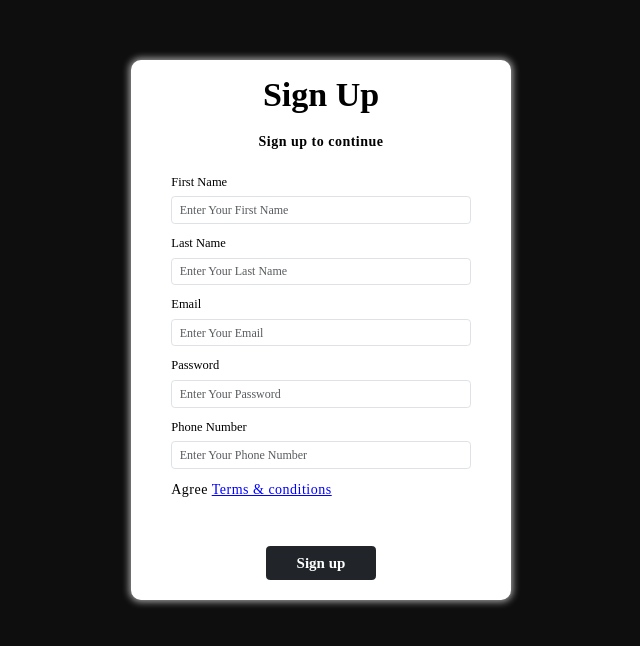
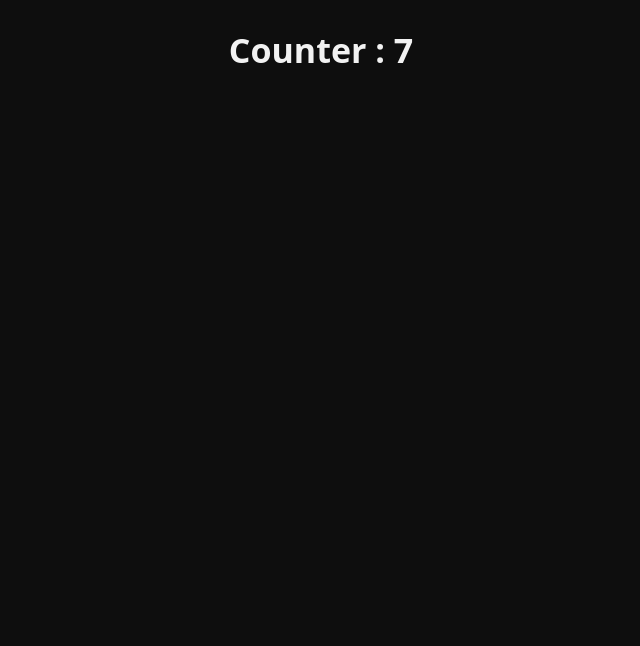
Before and after one commit to dixit9232/react-first-app, a React (Vite) app: page / in a window 1280 px wide. Shown: the top 646 px of the page, without its empty margins (319-959 px from the left). Built offline with nearby package versions, Linux system fonts and the light colour scheme.

Commit message:
add Counter component with auto-increment functionality; update App to render Counter instead of RegistrationForm

```diff
--- a/src/App.jsx
+++ b/src/App.jsx
@@ -1,5 +1,5 @@
-import { RegistrationForm } from "./RegistrationForm/RegistrationForm";
+import { Counter } from "./hooks/useEffect/Counter";
 
 export default function App() {
-  return <RegistrationForm/>;
+  return <Counter/>;
 }
--- /dev/null
+++ b/src/hooks/useEffect/Counter.jsx
@@ -0,0 +1,14 @@
+import { useEffect, useState } from "react";
+
+export const Counter = () => {
+  const [count, setCount] = useState(0);
+
+  useEffect(() => {
+    const interval = setInterval(() => {
+      setCount((count) => count + 1);
+    }, 1000);
+    return () => clearInterval(interval);
+  }, []);
+
+  return <h1 className="text-center m-5">Counter : {count}</h1>;
+};
```
